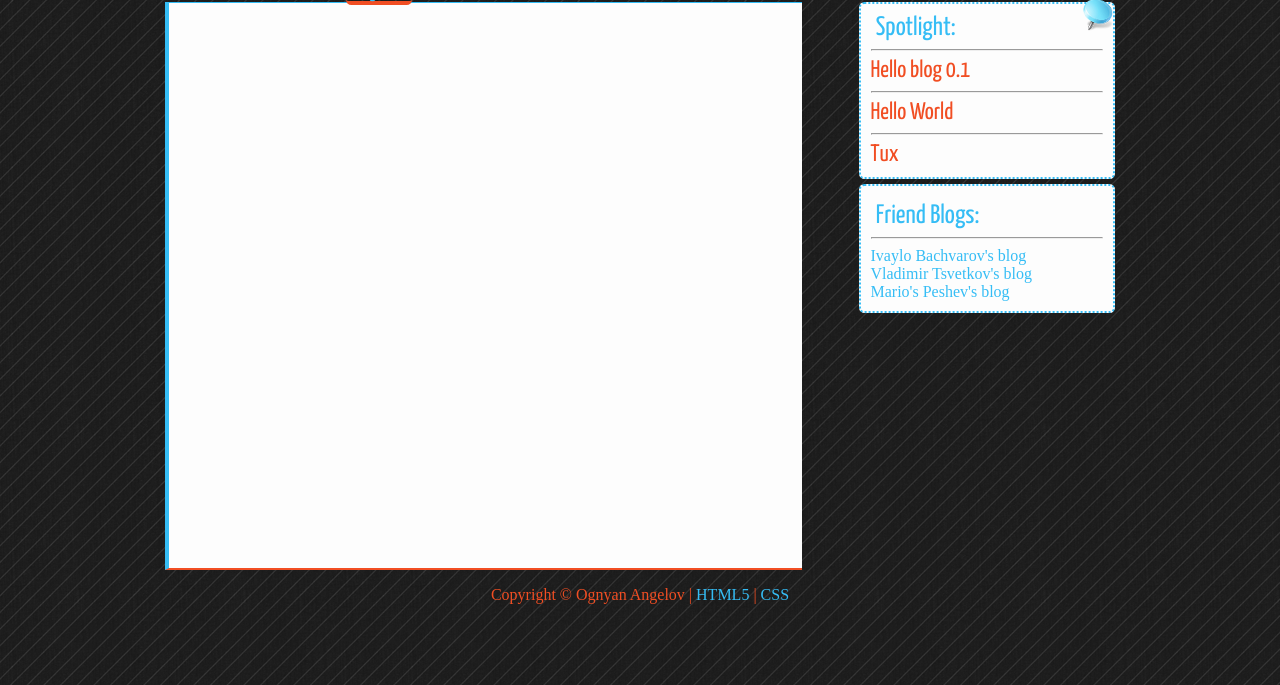
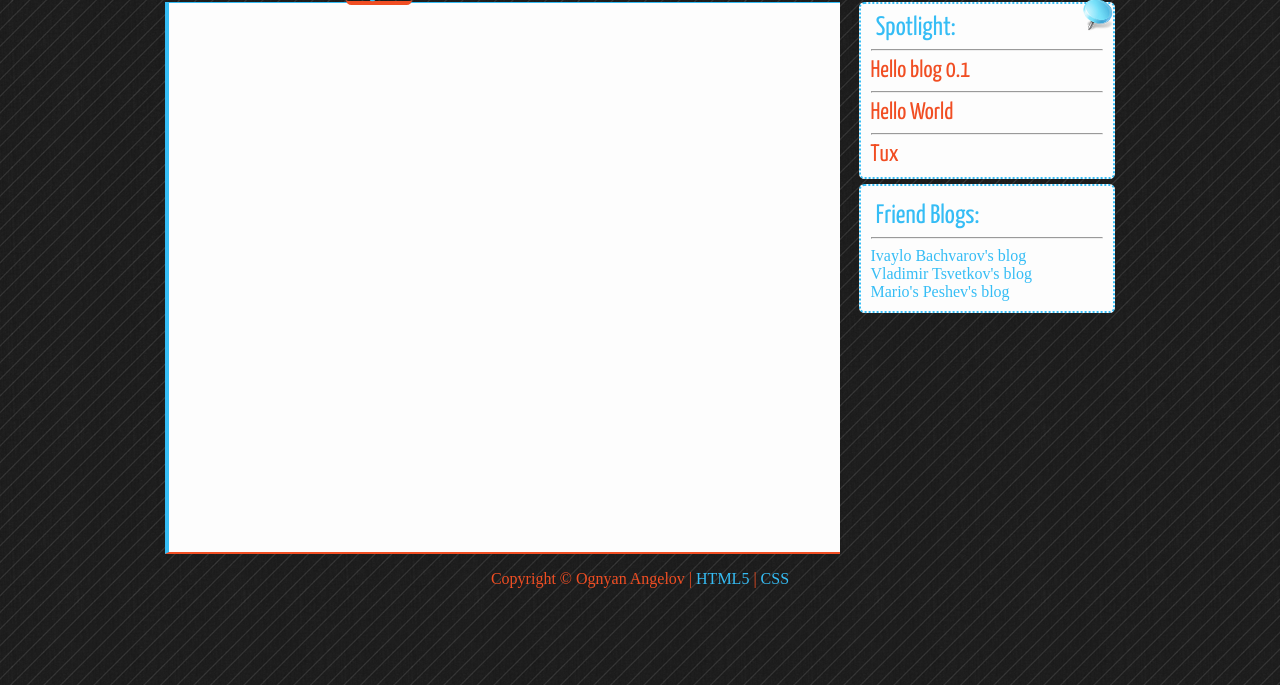
Before and after one commit to MightyPixel/MightyBlog, a Django app: page /projects/ in a window 1280 px wide. Shown: the part 115-800 px from the top of the page. Run offline with Django 3.2, Linux system fonts and the light colour scheme; data comes from the database, SQL or seed files in the repository; data that the repository does not hold is empty; some libraries are stand-ins or nearby versions.

Commit message:
Fix article width

```diff
--- a/mightyblog/static/style.css
+++ b/mightyblog/static/style.css
@@ -33,7 +33,7 @@ html {
     margin-top: -40px; }
 
   article {
-    width: 67%;
+    width: 71%;
     border-left: 3pt solid #35bdf5; } }
 body {
   display: block;
@@ -184,7 +184,7 @@ article {
   border-top: 1pt solid #35bdf5;
   border-bottom: 2pt solid #f14e23;
   border-right: 0pt solid #222222;
-  min-height: 71%; }
+  min-height: 69%; }
   article h2 {
     font: normal 100% "Yanone Kaffeesatz", arial, sans-serif;
     font-size: 20pt;
--- a/mightyblog/static/style.scss
+++ b/mightyblog/static/style.scss
@@ -94,7 +94,7 @@ and (min-width : 480px) {
     }
     article
     {
-        width: 67%;
+        width: 71%;
         border-left: $large solid $baby_blue;
     }
 }
@@ -355,7 +355,7 @@ article
     border-bottom: $medium solid $orange;
     border-right: $none solid $dark_gray_colour;
 
-    min-height: 71%;
+    min-height: 69%;
 
     h2
     {
```
